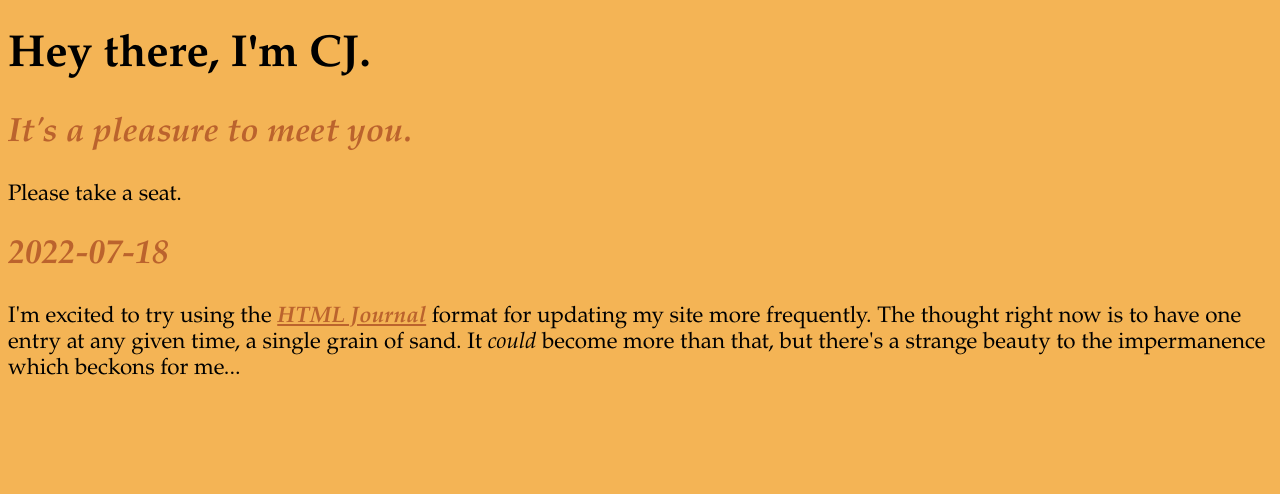
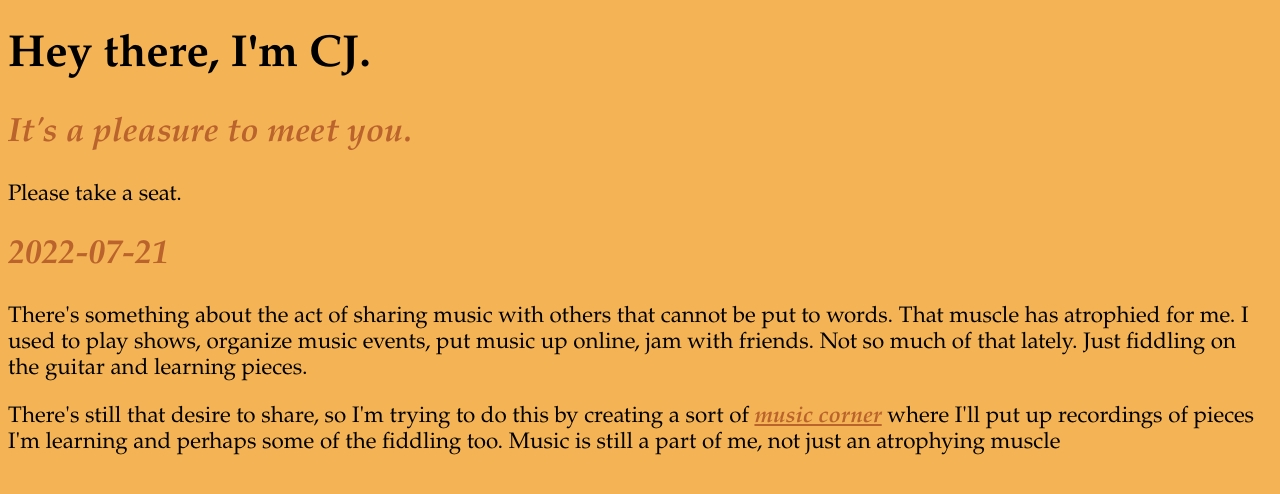
Before and after one commit to cjeller1592/website, a plain HTML site: page index.html in a window 1280 px wide. Drawn offline with Linux system fonts and the light colour scheme.

Commit message:
Added entry for 07-21-2022.

```diff
--- a/index.html
+++ b/index.html
@@ -33,8 +33,9 @@
 	<p>Please take a seat.</p>
 
 	<article>
-  	<h2>2022-07-18</h2>
-	<p>I'm excited to try using the <a href="https://journal.miso.town">HTML Journal</a> format for updating my site more frequently. The thought right now is to have one entry at any given time, a single grain of sand. It <i>could</i> become more than that, but there's a strange beauty to the impermanence which beckons for me...</p>
+  	<h2>2022-07-21</h2>
+	<p>There's something about the act of sharing music with others that cannot be put to words. That muscle has atrophied for me. I used to play shows, organize music events, put music up online, jam with friends. Not so much of that lately. Just fiddling on the guitar and learning pieces.</p>
+	<p>There's still that desire to share, so I'm trying to do this by creating a sort of <a href="https://journal.miso.town">music corner</a> where I'll put up recordings of pieces I'm learning and perhaps some of the fiddling too. Music is still a part of me, not just an atrophying muscle</p>
 	</article>
 
 
```
